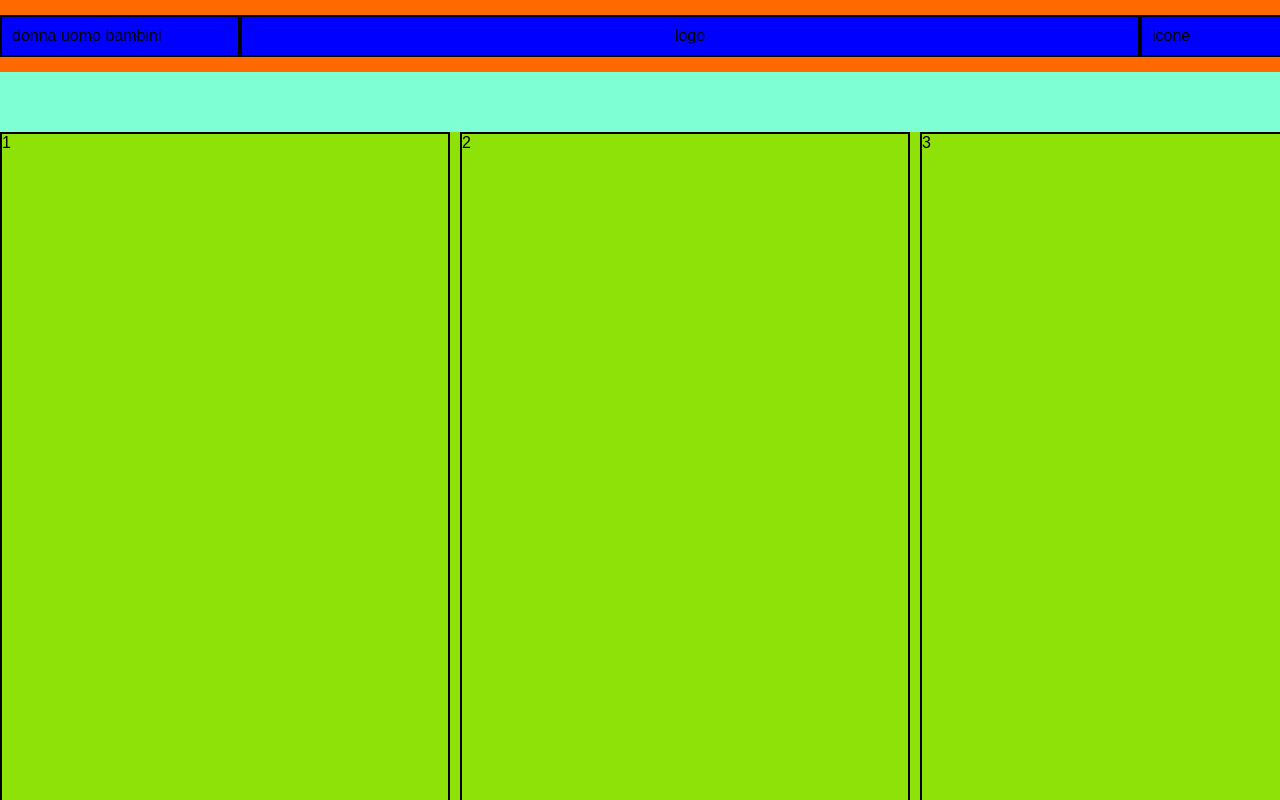
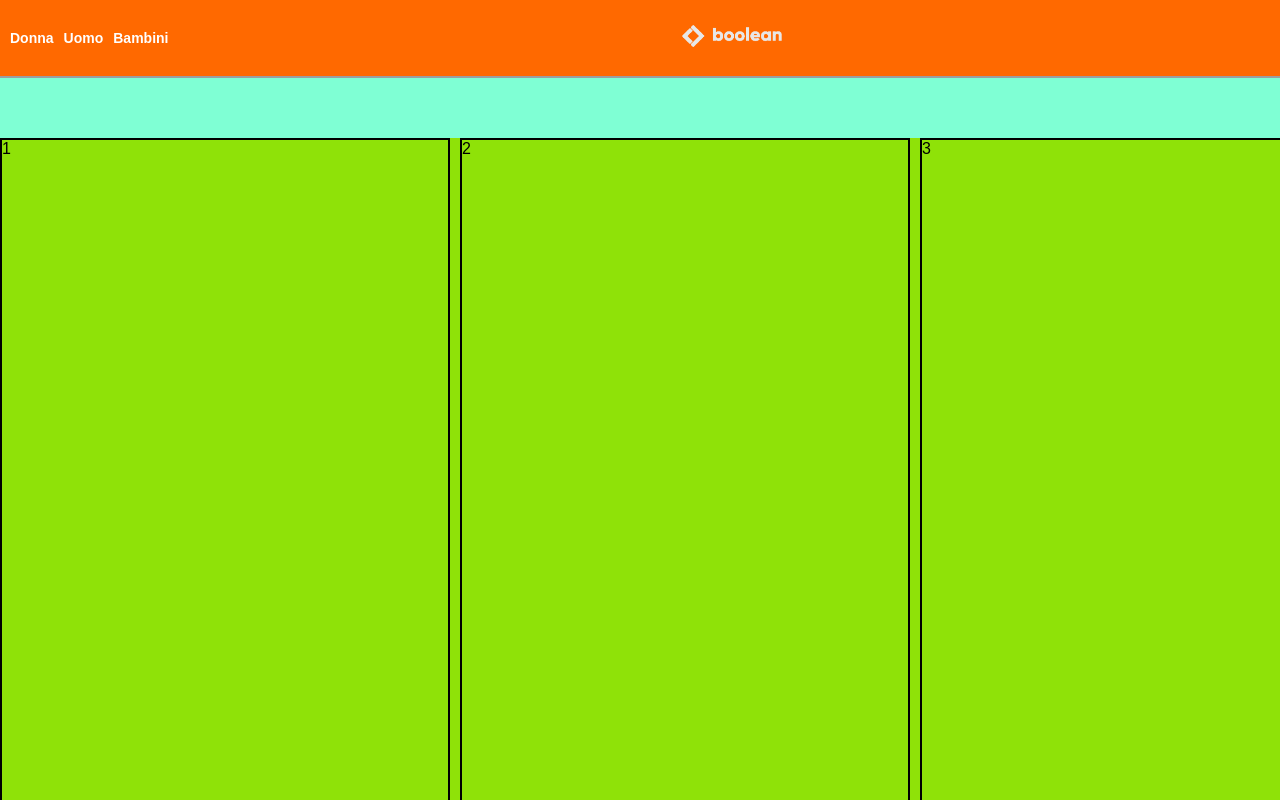
Before and after one commit to AlbertoCadorin/html-css-boolando, a plain HTML site: page index.html in a window 1280 px wide. Shown: the top 800 px of the page. Drawn offline with Linux system fonts and the light colour scheme.

Commit message:
feat: header completed

```diff
--- a/css/main.css
+++ b/css/main.css
@@ -4,36 +4,71 @@
     margin: 0;
     padding: 0;
     box-sizing: border-box;
+}
+/*** common ***/
+body{
     font-family: sans-serif;
 }
 
+ul {
+    list-style: none;
+}
+
+.link-menu {
+    display: flex;
+}
+
+a {
+    text-decoration: none;
+    color: #ffff;
+}
+
+.boolean{
+    width: 100px;
+}
 /*** header ***/
 
 header{
     background-color: #ff6900;
     padding: 15px 0;
+    border-bottom: 2px solid #9e9e9e;
 }
 
 header .main-nav{
     display: flex;
-    background-color: blue;
+    align-items: center;
 }
 
 header .main-nav>div{
     padding: 10px;
-    border: 2px solid black;
 }
 
 header .main-nav>div.generi,
 header .main-nav>div.icone {
-    width: 240px;
     flex-shrink: 0;
+    flex-grow: 1;
+}
+
+.icone{
+    text-align: end;
+    color: #fff;
+}
+
+.icone i {
+    padding-left: 10px;
 }
 
 header .main-nav>div.logo {
-    flex-grow: 1;
+    width: 240px;
+    flex-shrink: 0;
     text-align: center;
 }
+
+header .generi ul{
+    gap: 10px;
+    font-size: 14px;
+}
+
 
 /*** container ***/
 
--- a/index.html
+++ b/index.html
@@ -4,6 +4,7 @@
     <meta charset="UTF-8">
     <meta name="viewport" content="width=device-width, initial-scale=1.0">
     <title>Boolando</title>
+    <link rel="stylesheet" href="https://cdnjs.cloudflare.com/ajax/libs/font-awesome/6.7.2/css/all.min.css" integrity="sha512-Evv84Mr4kqVGRNSgIGL/F/aIDqQb7xQ2vcrdIwxfjThSH8CSR7PBEakCr51Ck+w+/U6swU2Im1vVX0SVk9ABhg==" crossorigin="anonymous" referrerpolicy="no-referrer" />
     <link rel="stylesheet" href="css/main.css">
 </head>
 <body>
@@ -11,9 +12,17 @@
         <div class="container">
             <!-- menu,logo -->
             <nav class="main-nav">
-                <div class="generi">donna uomo bambini</div>
-                <div class="logo">logo</div>
-                <div class="icone">icone</div>
+                <div class="generi">
+                    <ul class="link-menu">
+                        <li><a href="#"><strong>Donna</strong> </a></li>
+                        <li><a href="#"><strong>Uomo</strong></a></li>
+                        <li><a href="#"><strong>Bambini</strong></a></li>
+                    </ul>
+                </div>
+                <div class="logo">
+                    <img src="img/boolean-logo.png" alt="logo boolean" class="boolean">
+                </div>
+                <div class="icone"><i class="fa-regular fa-user"></i><i class="fa-regular fa-heart"></i><i class="fa-solid fa-bag-shopping"></i></div>
             </nav>
             <!-- /menu,logo -->
         </div>
```
